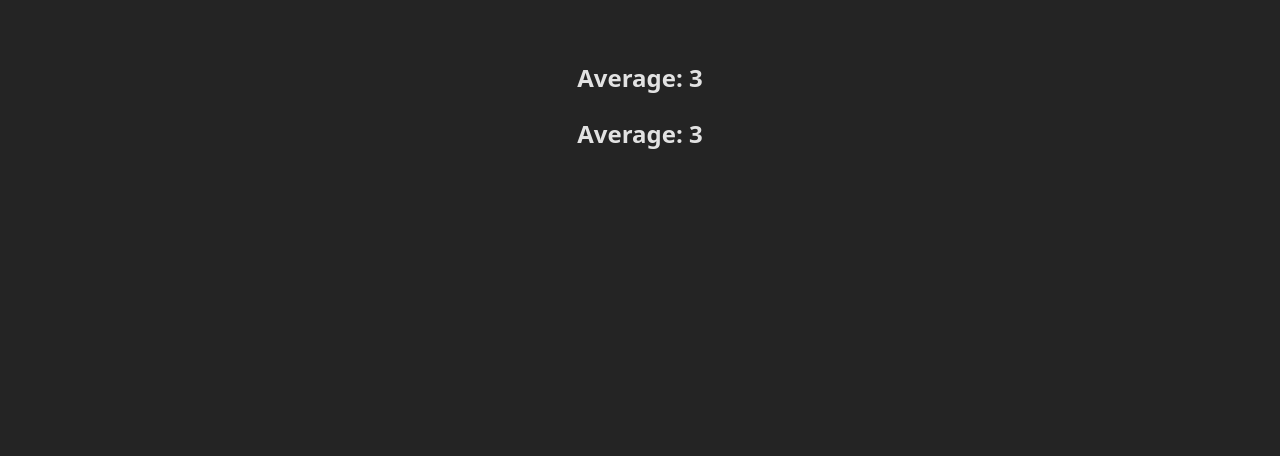
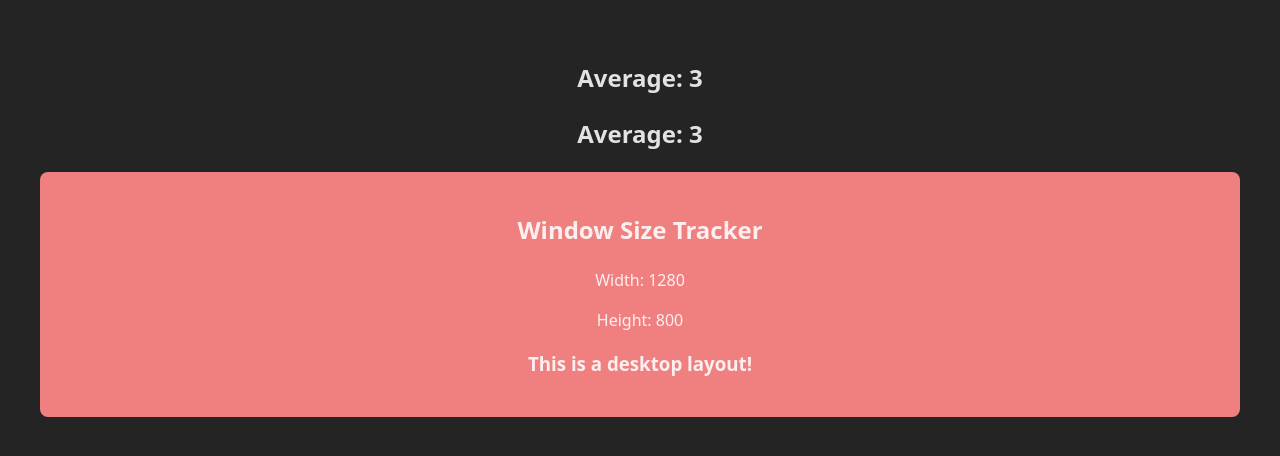
Before and after one commit to Nihil96/semos-react, a React (Vite) app: page / in a window 1280 px wide. Shown: the top 456 px of the page. Built offline with nearby package versions, Linux system fonts and the light colour scheme.

Commit message:
exercise 2 solved

```diff
--- a/src/App.jsx
+++ b/src/App.jsx
@@ -4,6 +4,7 @@ import UsersDetail from "./examples/lecture_9/components/usersDetail";
 import { calculateAverage } from "./examples/lecture_9/helpers/calculateAverage";
 import { useAverage } from "./examples/lecture_9/hooks/useAverage";
 import useCounter from "./examples/lecture_9/hooks/useCounter";
+import WindowSizeDisplay from "./exercises/exercise_2/components/windowSizeDisplay";
 
 function App() {
   const {counter, increment} = useCounter(100)
@@ -23,6 +24,8 @@ function App() {
        {/* Example 3 */}
        <h2>Average: {average}</h2> {/* result from the custom hook */}
        <h2>Average: {averageNumber}</h2> {/* result from the helper function */}
+
+       <WindowSizeDisplay />
     </>
   );
 }
--- /dev/null
+++ b/src/exercises/exercise_2/components/windowSizeDisplay.jsx
@@ -0,0 +1,35 @@
+import useWindowSize from "../hooks/useWindowSize"
+
+function WindowSizeDisplay(){
+    const {width, height} = useWindowSize()
+
+    let layoutStyle = {
+        backgroundColor: "white",
+        padding: "20px",
+        borderRadius: "8px",
+    }
+
+    let layoutMessage;
+
+    if(width < 600){
+        layoutMessage = "This is a mobile layout!"
+        layoutStyle.backgroundColor = "lightblue"
+    } else if(width >= 600 && width <= 1024){
+        layoutMessage = "This is a tablet layout!"
+        layoutStyle.backgroundColor = "lightgreen"
+    } else {
+        layoutMessage = "This is a desktop layout!"
+        layoutStyle.backgroundColor = "lightcoral"
+    }
+
+    return (
+        <div style={layoutStyle}>
+            <h2>Window Size Tracker</h2>
+            <p>Width: {width}</p>
+            <p>Height: {height}</p>
+            <h3>{layoutMessage}</h3>
+        </div>
+    )
+}
+
+export default WindowSizeDisplay
--- /dev/null
+++ b/src/exercises/exercise_2/hooks/useWindowSize.jsx
@@ -0,0 +1,28 @@
+import { useEffect, useState } from "react"
+
+function useWindowSize(){
+    const [windowSize, setWindowSize] = useState({
+        width: window.innerWidth,
+        height: window.innerHeight
+    })
+
+    useEffect(() => {
+        function handleResize(){
+            setWindowSize({
+                width: window.innerWidth,
+                height: window.innerHeight
+            })
+        }
+
+        window.addEventListener("resize", handleResize)
+
+        // clean up function
+        return () => window.removeEventListener("resize", handleResize)
+
+    }, [])
+
+    return windowSize
+
+}
+
+export default useWindowSize
```
